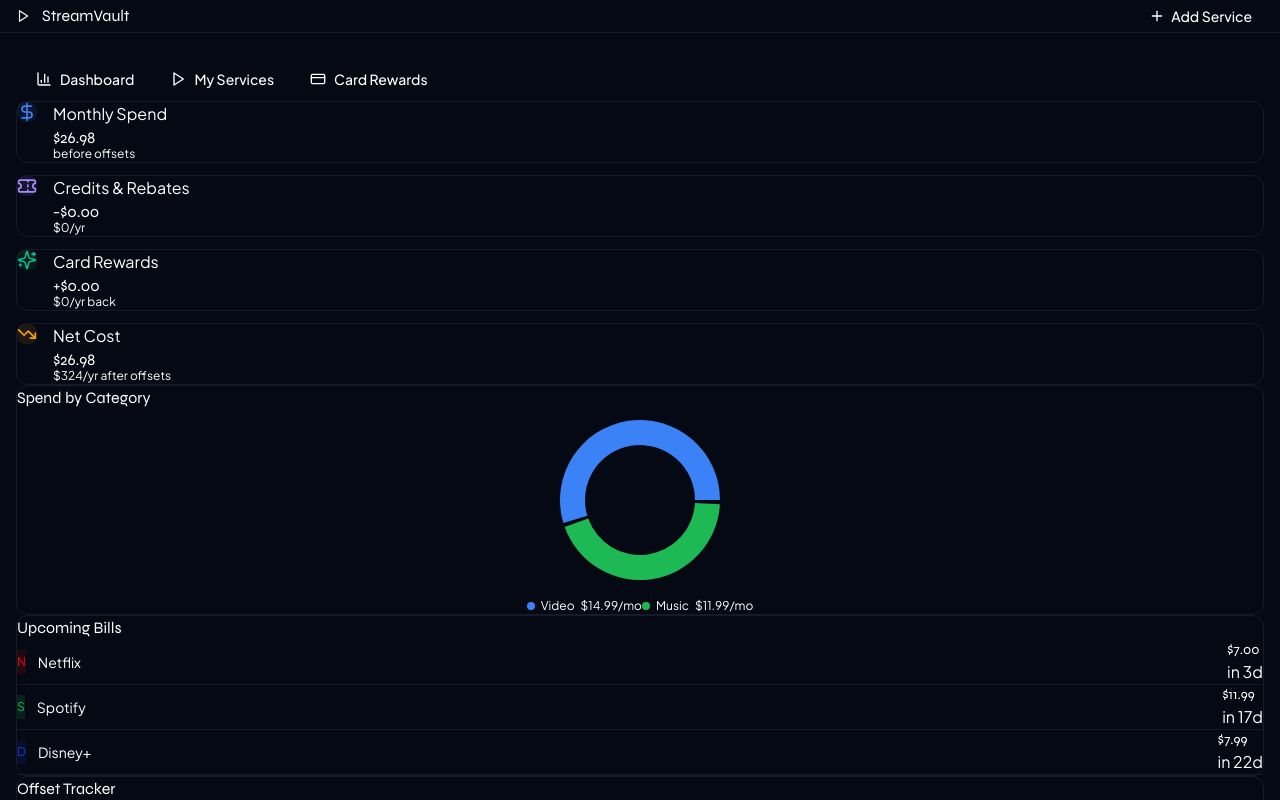
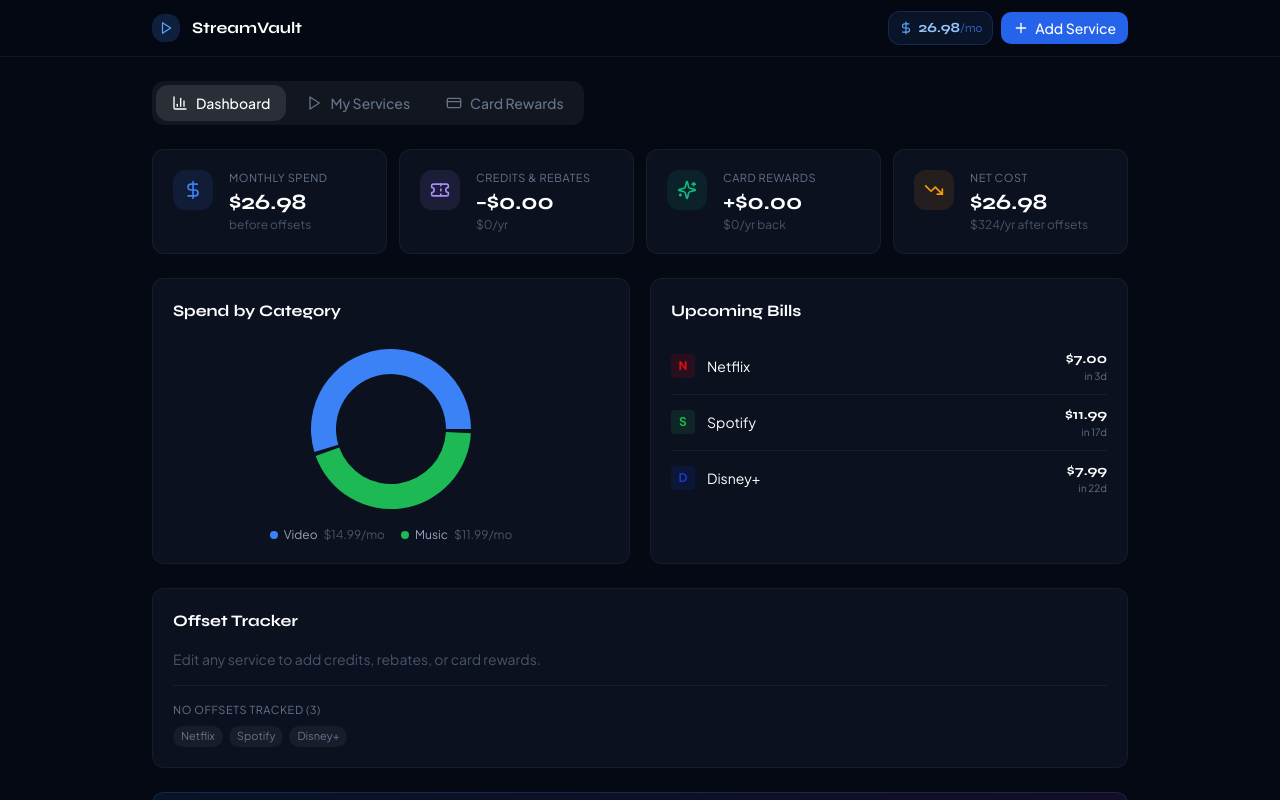
Before and after one commit to philipf02-netizen/streamvault, a Next.js app: page / in a window 1280 px wide. Shown: the top 800 px of the page. Built offline with nearby package versions, Linux system fonts and the light colour scheme.

Commit message:
Initial commit: StreamVault streaming subscription tracker

```diff
--- /dev/null
+++ b/tailwind.config.ts
@@ -0,0 +1,77 @@
+import type { Config } from "tailwindcss";
+
+const config: Config = {
+  darkMode: ["class"],
+  content: [
+    "./components/**/*.{js,ts,jsx,tsx,mdx}",
+    "./app/**/*.{js,ts,jsx,tsx,mdx}",
+  ],
+  theme: {
+    extend: {
+      colors: {
+        border: "hsl(var(--border))",
+        input: "hsl(var(--input))",
+        ring: "hsl(var(--ring))",
+        background: "hsl(var(--background))",
+        foreground: "hsl(var(--foreground))",
+        primary: {
+          DEFAULT: "hsl(var(--primary))",
+          foreground: "hsl(var(--primary-foreground))",
+        },
+        secondary: {
+          DEFAULT: "hsl(var(--secondary))",
+          foreground: "hsl(var(--secondary-foreground))",
+        },
+        destructive: {
+          DEFAULT: "hsl(var(--destructive))",
+          foreground: "hsl(var(--destructive-foreground))",
+        },
+        muted: {
+          DEFAULT: "hsl(var(--muted))",
+          foreground: "hsl(var(--muted-foreground))",
+        },
+        accent: {
+          DEFAULT: "hsl(var(--accent))",
+          foreground: "hsl(var(--accent-foreground))",
+        },
+        popover: {
+          DEFAULT: "hsl(var(--popover))",
+          foreground: "hsl(var(--popover-foreground))",
+        },
+        card: {
+          DEFAULT: "hsl(var(--card))",
+          foreground: "hsl(var(--card-foreground))",
+        },
+        chart: {
+          "1": "hsl(var(--chart-1))",
+          "2": "hsl(var(--chart-2))",
+          "3": "hsl(var(--chart-3))",
+          "4": "hsl(var(--chart-4))",
+          "5": "hsl(var(--chart-5))",
+        },
+      },
+      borderRadius: {
+        lg: "var(--radius)",
+        md: "calc(var(--radius) - 2px)",
+        sm: "calc(var(--radius) - 4px)",
+      },
+      keyframes: {
+        "accordion-down": {
+          from: { height: "0" },
+          to: { height: "var(--radix-accordion-content-height)" },
+        },
+        "accordion-up": {
+          from: { height: "var(--radix-accordion-content-height)" },
+          to: { height: "0" },
+        },
+      },
+      animation: {
+        "accordion-down": "accordion-down 0.2s ease-out",
+        "accordion-up": "accordion-up 0.2s ease-out",
+      },
+    },
+  },
+  plugins: [require("tailwindcss-animate")],
+};
+
+export default config;
```
